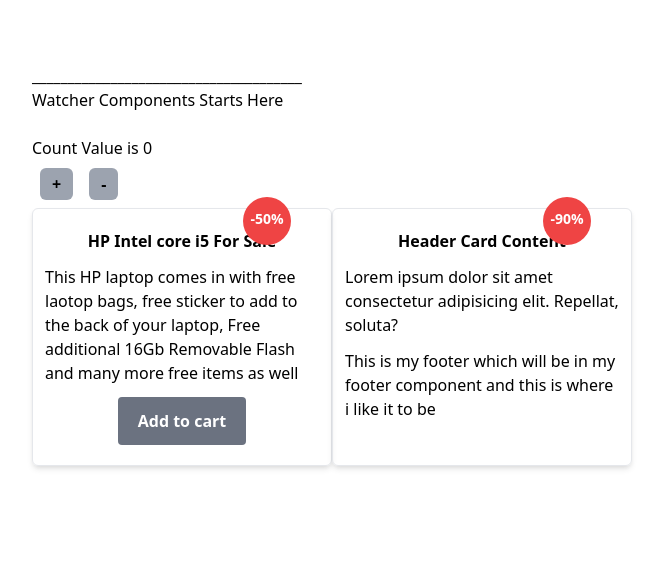
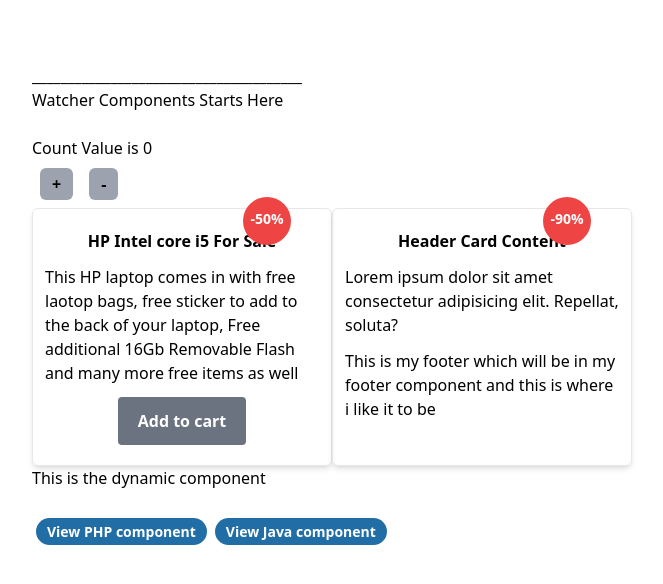
Before and after one commit to sanusiaz/clitut1, a Vue app: page / in a window 1280 px wide. Shown: the top 584 px of the page, without its empty margins (8-671 px from the left). Built offline with nearby package versions, Linux system fonts and the light colour scheme.

Commit message:
Dynamic Components

```diff
--- a/src/App.vue
+++ b/src/App.vue
@@ -56,6 +56,9 @@
       </template>
     </SlotsComponent>
   </div>
+
+
+  <DynamicComponent></DynamicComponent>
 </template>
 
 <script>
@@ -64,6 +67,7 @@
 // import ChildComponent from './components/ChildComponent.vue'
 // import InputComponent from './components/InputComponent.vue'
 // import LoginFormComponent from './components/LoginFormComponent.vue'
+import DynamicComponent from './components/DynamicComponent.vue';
 import SlotsComponent from './components/SlotsComponent.vue';
 import WatcherComponentVue from './components/WatcherComponent.vue'
 
@@ -85,7 +89,8 @@
     // InputComponent,
     // LoginFormComponent,
     WatcherComponentVue,
-    SlotsComponent
+    SlotsComponent,
+    DynamicComponent
 },
 
     methods: {
@@ -95,9 +100,3 @@
     }
 }
 </script>
-
-<style scoped>
-.cart-wrapper {
-
-}
-</style>
--- /dev/null
+++ b/src/components/DynamicComponent.vue
@@ -0,0 +1,43 @@
+<template>
+    <h1>This is the dynamic component</h1> <br>
+    <button @click="updateActieTab('PhpComponent')">View PHP component</button>
+    <button @click="updateActieTab('JavaComponent')">View Java component</button>
+
+    <component :is='activeTab'></component>
+</template>
+
+<script>
+import PhpComponent from './DynamicComponents/Php.vue'
+import JavaComponent from './DynamicComponents/Java.vue'
+    export default {
+        name: 'DynamicComponent',
+        data() {
+            return {
+                activeTab: 'Php',
+            }
+        },
+        methods: {
+            updateActieTab(name) {
+                this.activeTab = name
+            }
+        },
+
+        components: {
+            PhpComponent,
+            JavaComponent
+        },
+    }
+</script>
+
+<style scoped>
+    button {
+        color: white;
+        font-weight: bold;
+        font-size: 14px;
+        background-color: #216ea7;
+        padding: 2px 10px;
+        margin: 4px;
+        border: 1px solid transparent;
+        border-radius: 15px;
+    }
+</style>
--- /dev/null
+++ b/src/components/DynamicComponents/Java.vue
@@ -0,0 +1,16 @@
+<template>
+    <div>
+        This is the JAVA Component
+    </div>
+</template>
+
+<script>
+    export default {
+        name: 'JavaComponent',
+        data() {
+            return {
+
+            }
+        }
+    }
+</script>
--- /dev/null
+++ b/src/components/DynamicComponents/Php.vue
@@ -0,0 +1,17 @@
+<template>
+    <div class="text-black">
+        This is the Php Component
+        SHowing here
+    </div>
+</template>
+
+<script>
+export default {
+    name: 'PhpComponent',
+    data() {
+        return {
+
+        }
+    }
+}
+</script>
```
